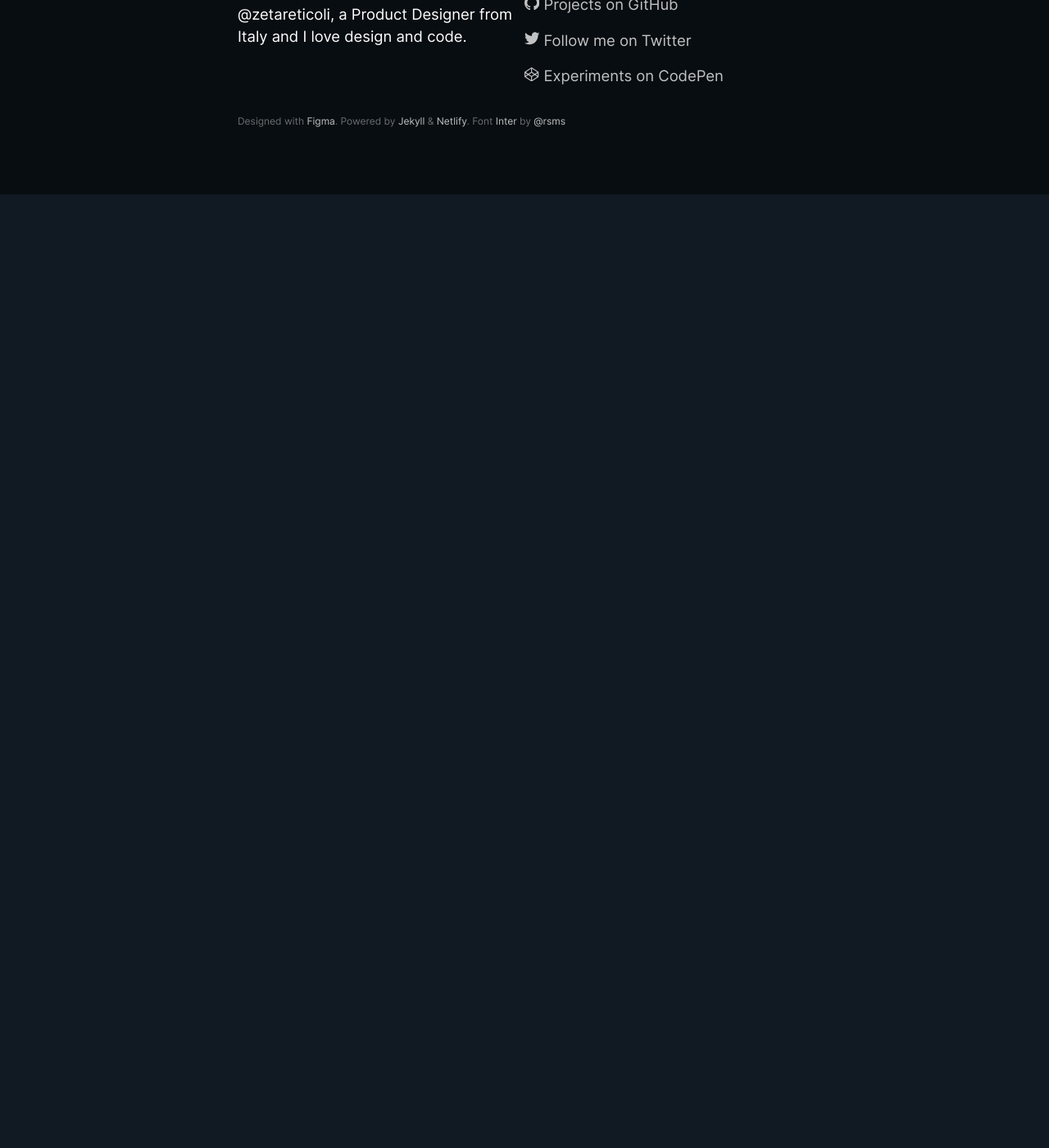
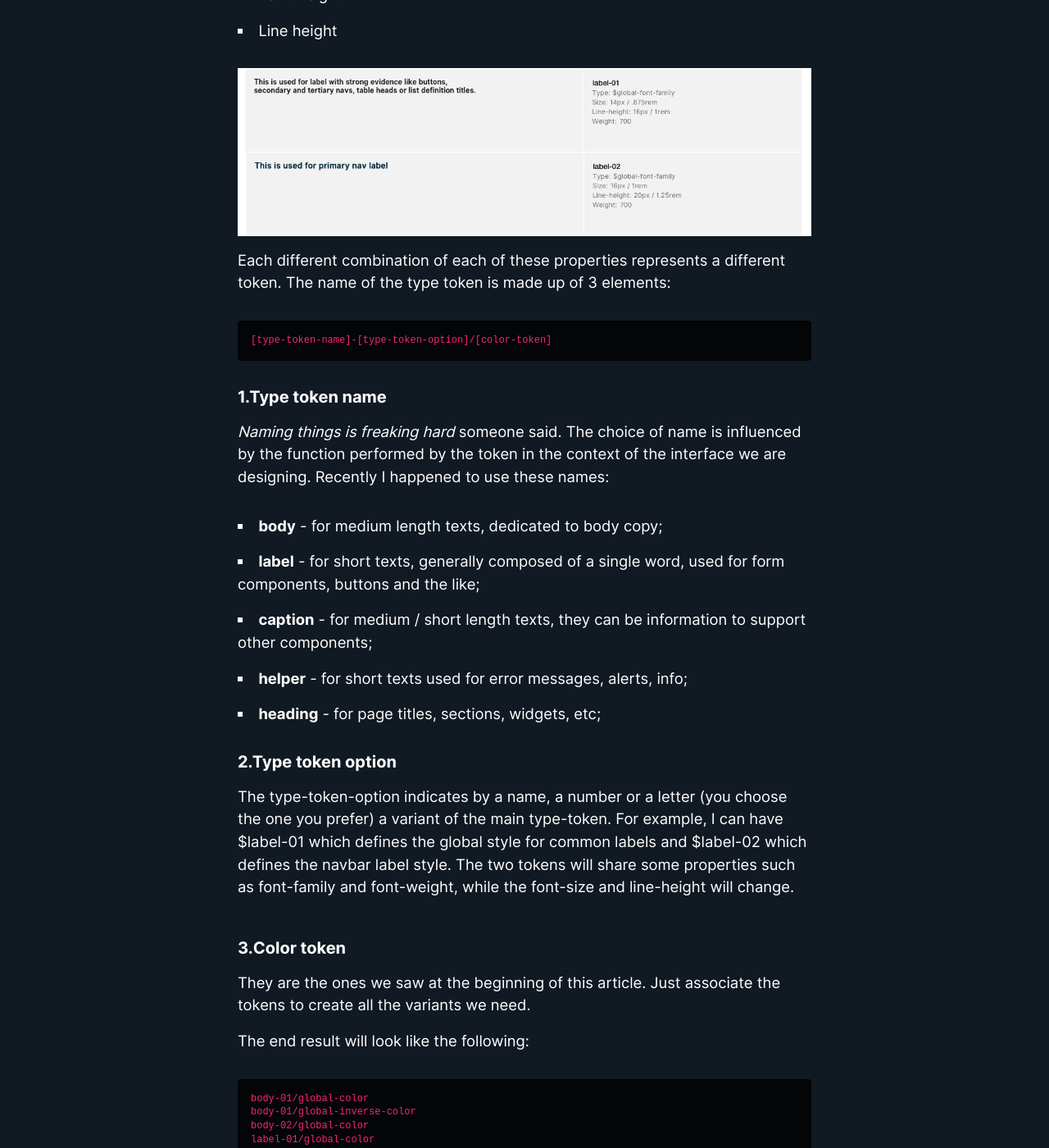
Before and after one commit to zetareticoli/fi, a Jekyll site: the page built from _posts/2019-11-18-design-tokens.md, in a window 1280 px wide and 1400 px high, scrolled down 3338 px. Shown: the whole window at 82% size. Built offline with Jekyll 4.4.1, drawn with Linux system fonts in a browser that asks for light colours; nearby versions of some CDN libraries; before the commit the page ends 3575 px from its top, so only the background shows below that; some of the changed text lies outside the part shown.

Commit message:
Completed design token post

````diff
--- a/_posts/2019-11-18-design-tokens.md
+++ b/_posts/2019-11-18-design-tokens.md
@@ -20,11 +19,58 @@
 It will not be a surprise if I tell you that it is essential to start defining the color tokens. The amount of tokens we need is closely related to the complexity of the interface we are designing.
 
 ### 1. Set a colors palette
-![color tokens](/img/posts/color-tokens.jpg "Color tokens")
+![color tokens](/img/posts/design-tokens/color-tokens.jpg "Color tokens")
 
 The first thing to do, rather obvious, will be to define a colors palette. This in fact tells us how many colors I want to use in design. But what he doesn't tell us is how to use these colors.
 
 ### 2. Interactive tokens
 These are the tokebs dedicated to interactive states of the elements of an interface, such as hover, active, focus and disabled. Even in their case the same rules that we saw before apply, that is, we can use the same color as many times as we need.
 
-![interactive tokens](/img/posts/interactive-tokens.jpg "Interactive tokens")
+![interactive tokens](/img/posts/design-tokens/interactive-tokens.jpg "Interactive tokens")
+
+## Type tokens
+A single type-token is defined by four properties:
+- Font family
+- Font size
+- Font weight
+- Line height
+
+![type tokens](/img/posts/design-tokens/type-token.jpg "Type token")
+
+Each different combination of each of these properties represents a different token. The name of the type token is made up of 3 elements:
+
+```scss
+[type-token-name]-[type-token-option]/[color-token]
+```
+
+### 1.Type token name
+_Naming things is freaking hard_ someone said. The choice of name is influenced by the function performed by the token in the context of the interface we are designing. Recently I happened to use these names:
+- **body** - for medium length texts, dedicated to body copy;
+- **label** - for short texts, generally composed of a single word, used for form components, buttons and the like;
+- **caption** - for medium / short length texts, they can be information to support other components;
+- **helper** - for short texts used for error messages, alerts, info;
+- **heading** - for page titles, sections, widgets, etc;
+
+### 2.Type token option
+The type-token-option indicates by a name, a number or a letter (you choose the one you prefer) a variant of the main type-token. For example, I can have $label-01 which defines the global style for common labels and $label-02 which defines the navbar label style. The two tokens will share some properties such as font-family and font-weight, while the font-size and line-height will change.
+
+### 3.Color token
+They are the ones we saw at the beginning of this article. Just associate the tokens to create all the variants we need.
+
+The end result will look like the following:
+```scss
+body-01/global-color
+body-01/global-inverse-color
+body-02/global-color
+label-01/global-color
+label-02/global-color
+```
+
+## Sass tokens for front-end dev
+A simpler approach involves the use of tools such as Invision or Zeplin as communication tools between the designer and the developer. Wanting instead to adopt an advanced approach we can decide to export our tokens in JSON or YAML format and generate map files, variables in .sass usable for CSS (there is an app that does it, it's called Theo and has been developed from Salesforce).
+
+<hr>
+
+## Insights
+- [Tokens in Design Systems](https://medium.com/eightshapes-llc/tokens-in-design-systems-25dd82d58421)
+- [Creating utility classes with design tokens using sass](https://www.alwaystwisted.com/articles/creating-utility-classes-with-design-tokens-using-sass)
````
Also changed, not shown: other parts of _posts/2019-11-18-design-tokens.md (+1 -2 lines), img/posts/design-tokens/color-tokens.jpg (renamed from img/posts/color-tokens.jpg), img/posts/design-tokens/interactive-tokens.jpg (renamed from img/posts/interactive-tokens.jpg), img/posts/design-tokens/type-token.jpg (added).
